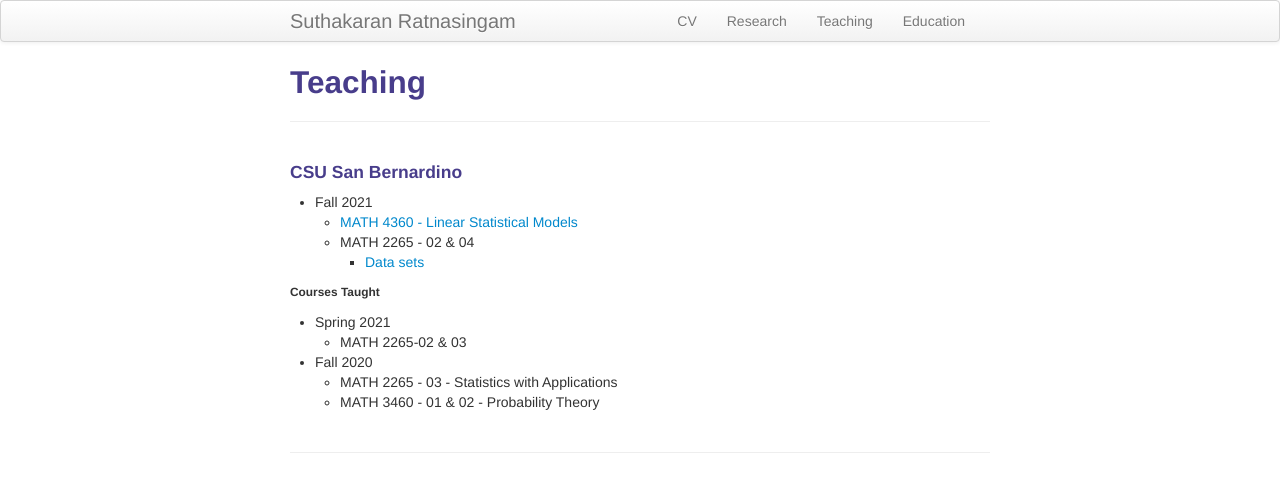
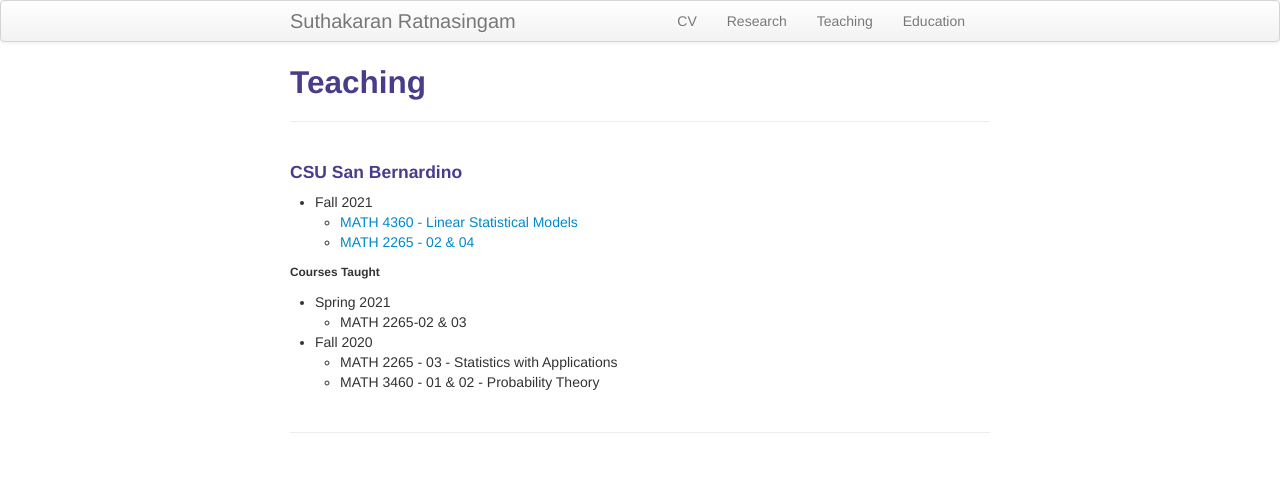
Before and after one commit to suthakaranr/suthakaranr.github.io, a Jekyll site: the page built from pages/Teaching.md, in a window 1280 px wide. Shown: the top 492 px of the page. Built offline with Jekyll 4.4.1, drawn with Linux system fonts in a browser that asks for light colours.

Commit message:
Update Teaching.md

```diff
--- a/pages/Teaching.md
+++ b/pages/Teaching.md
@@ -6,8 +6,7 @@ description: Suthakaran's teaching portfolio
 #### CSU San Bernardino
 * Fall 2021
    * <a style="text-decoration:none" href="../pages/Datasets4360.html" target="_blank" rel="noopener noreferrer">MATH 4360 - Linear Statistical Models</a>
-   * MATH 2265 - 02 & 04
-       *  <a style="text-decoration:none" href="../pages/Datasets2265.html" target="_blank" rel="noopener noreferrer">Data sets</a>
+   * <a style="text-decoration:none" href="../pages/Datasets2265.html" target="_blank" rel="noopener noreferrer">MATH 2265 - 02 & 04</a>
 
 ###### Courses Taught
 
```
